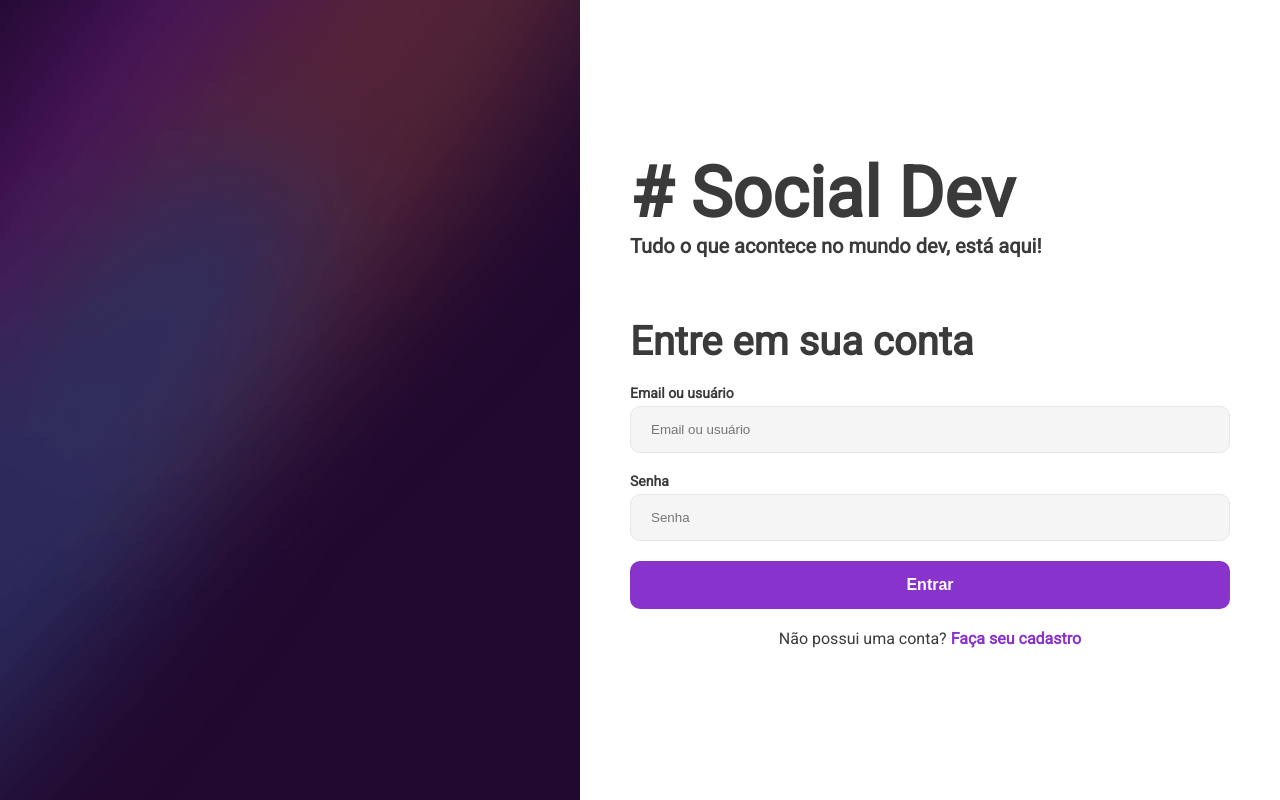
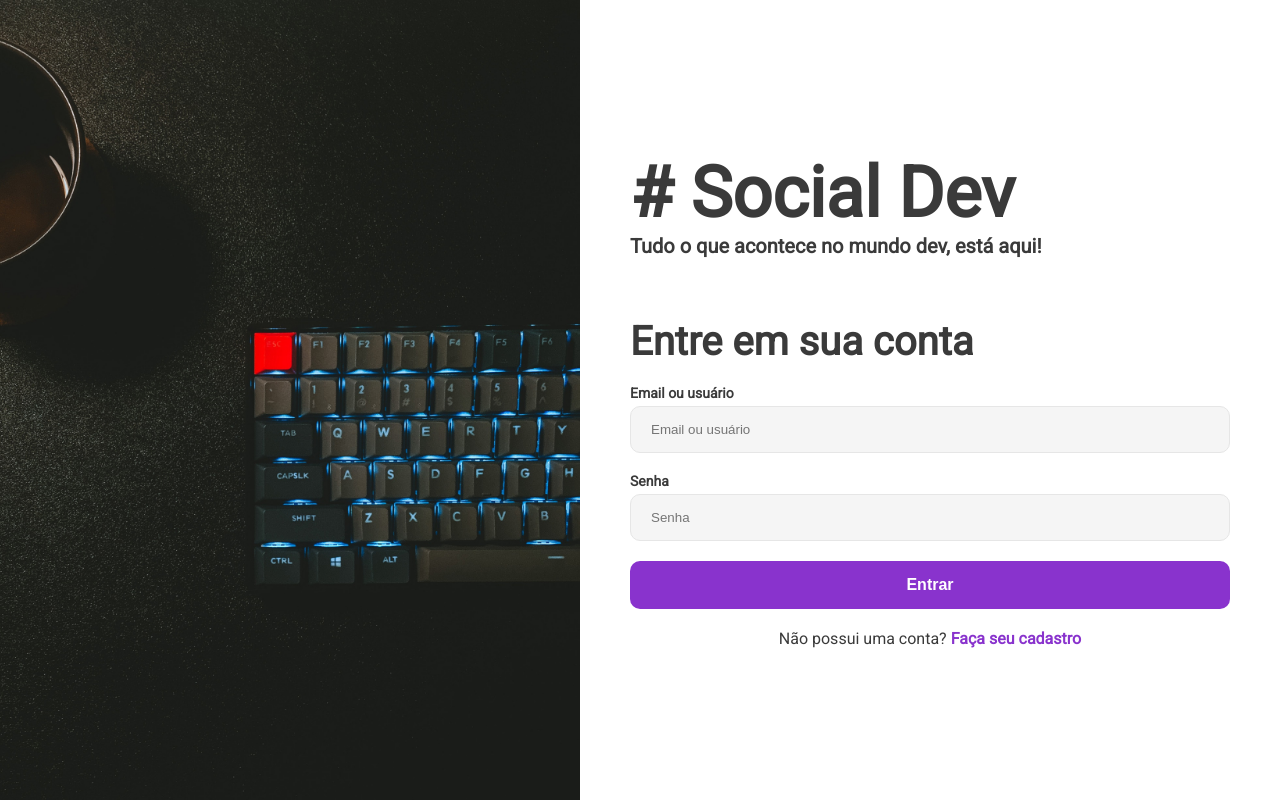
Before and after one commit to fabiopdiogo/Social-Dev, a Next.js app: page /login in a window 1280 px wide. Built offline with nearby package versions, Linux system fonts and the light colour scheme.

Commit message:
Editada imagem em Imagewithspce

```diff
--- a/src/components/layout/ImageWithSpace.jsx
+++ b/src/components/layout/ImageWithSpace.jsx
@@ -56,7 +56,7 @@ function ImageWithSpace({children, image}){
 }
 
 ImageWithSpace.defaultProps = {
-  image: '/bg-main-desktop.png'
+  image: '/coffee-background.jpg'
 }
 
 export default ImageWithSpace
```
